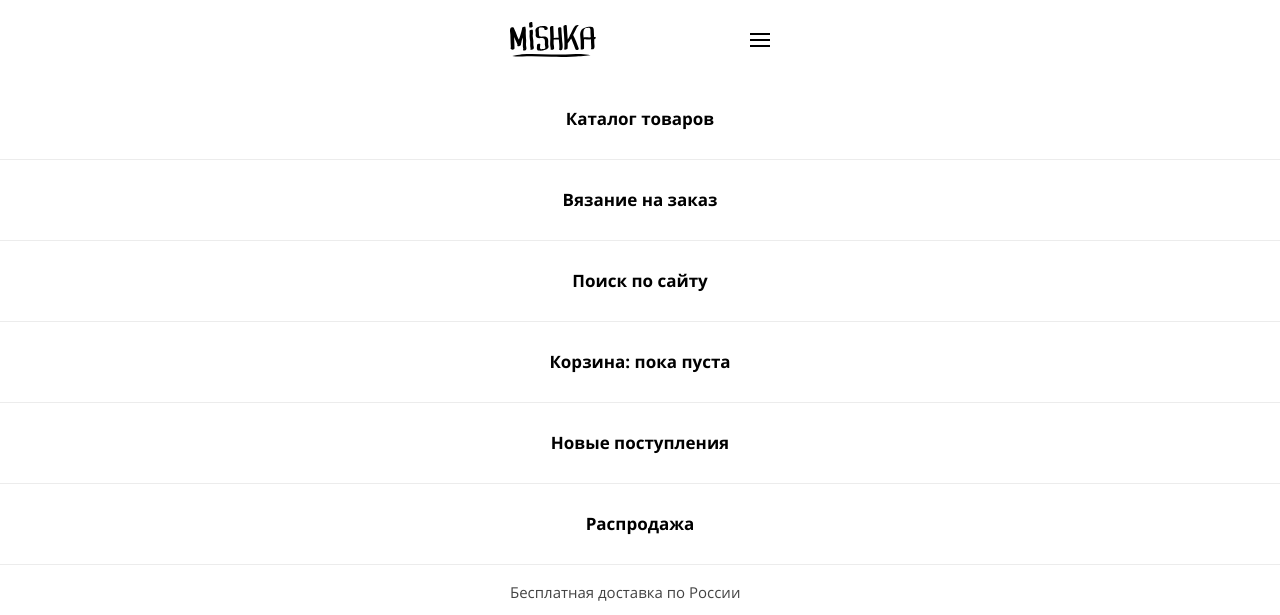
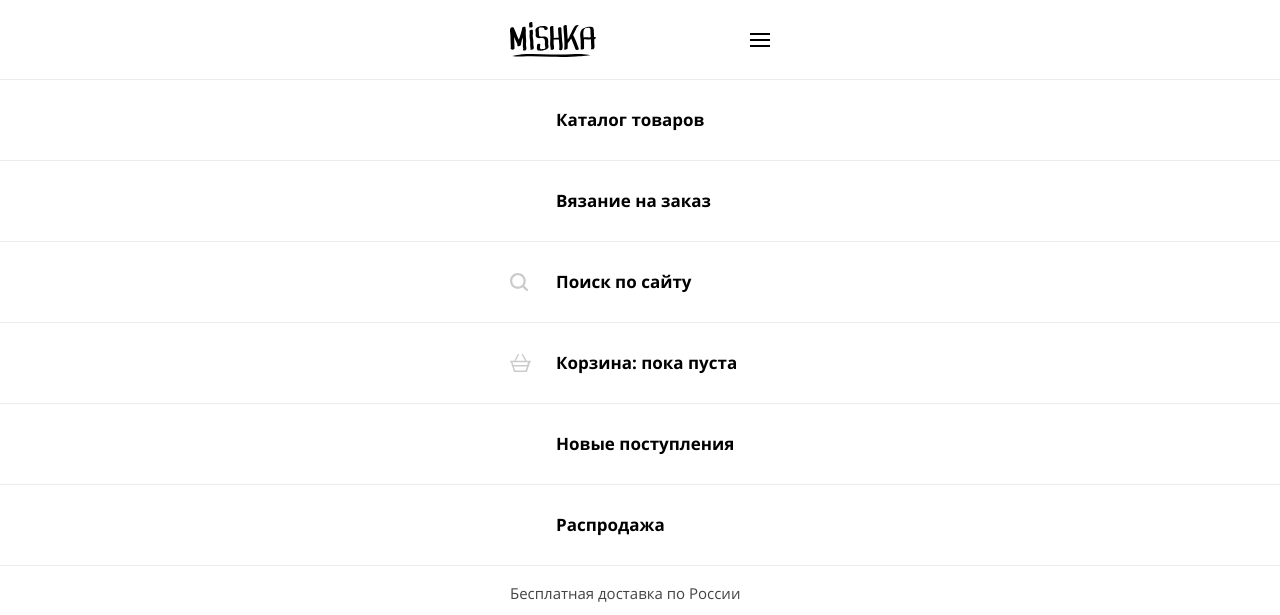
Before and after one commit to krukea/mishka, a website: page source/index.html in a window 1280 px wide. Shown: the top 615 px of the page. Drawn offline with nearby package versions, Linux system fonts and the light colour scheme; files that its build step writes are made by us from their sources.

Commit message:
fix: правки вёрстки выпадающего меню в моб версии

```diff
--- a/source/index.html
+++ b/source/index.html
@@ -23,28 +23,40 @@
 
       <ul class="main-nav__list main-nav__list--primary-list list">
         <li class="main-nav__item">
-          <a class="main-nav__link" href="catalog.html">Каталог товаров</a>
+          <a class="main-nav__item-link" href="catalog.html">Каталог товаров</a>
         </li>
         <li class="main-nav__item">
-          <a class="main-nav__link" href="form.html">Вязание на заказ</a>
+          <a class="main-nav__item-link" href="form.html">Вязание на заказ</a>
         </li>
       </ul>
 
       <ul class="main-nav__list main-nav__list--secondary-list list">
         <li class="main-nav__item">
-          <a class="main-nav__link" href="blank.html">Поиск по сайту</a>
+          <a class="main-nav__item-link" href="blank.html">
+            <svg class="main-nav__item-link-icon" width="18" height="18" fill="none" xmlns="http://www.w3.org/2000/svg">
+              <path
+                d="M17.693 16.057l-3.477-3.477c1.023-1.33 1.534-2.966 1.534-4.705C15.75 3.477 12.273 0 7.875 0S0 3.477 0 7.875s3.477 7.875 7.875 7.875c1.739 0 3.375-.614 4.704-1.534l3.478 3.477c.204.205.409.307.818.307.614 0 1.125-.511 1.125-1.125 0-.204-.102-.511-.307-.818zM2.25 7.875c0-3.068 2.557-5.625 5.625-5.625S13.5 4.807 13.5 7.875 10.943 13.5 7.875 13.5 2.25 10.943 2.25 7.875z"
+                fill="currentColor" />
+            </svg>
+            Поиск по сайту</a>
         </li>
         <li class="main-nav__item">
-          <a class="main-nav__link" href="blank.html">Корзина: пока пуста</a>
+          <a class="main-nav__item-link" href="blank.html">
+            <svg class="main-nav__item-link-icon" width="21" height="18" fill="none" xmlns="http://www.w3.org/2000/svg">
+              <path
+                d="M20.188 6.857h-3.55L13.188.381C12.985 0 12.58-.095 12.174.095s-.507.572-.304.953l3.145 5.81H5.783l3.145-5.81c.202-.381 0-.762-.305-.953-.406-.19-.811 0-1.014.286l-3.45 6.476H.812c-.406 0-.812.286-.812.762 0 .381.304.762.812.762h.202l.914 2.857c-.203.095-.305.286-.305.572 0 .38.305.666.71.666L4.058 18h12.884l1.725-5.524c.405 0 .71-.286.71-.667 0-.19-.102-.476-.304-.57l.912-2.858h.203c.406 0 .812-.286.812-.762 0-.476-.406-.762-.812-.762zm-4.565 9.62H5.073L3.854 12.38h13.087l-1.319 4.095zm1.623-5.525H3.348l-.812-2.666h15.522l-.812 2.666z"
+                fill="currentColor" />
+            </svg>
+            Корзина: пока пуста</a>
         </li>
       </ul>
 
-      <ul class="main-nav__list main-nav__list--extra list list">
+      <ul class="main-nav__list main-nav__list--extra-list list">
         <li class="main-nav__item">
-          <a class="main-nav__link" href="blank.html">Новые поступления</a>
+          <a class="main-nav__item-link" href="blank.html">Новые поступления</a>
         </li>
         <li class="main-nav__item">
-          <a class="main-nav__link" href="blank.html">Распродажа</a>
+          <a class="main-nav__item-link" href="blank.html">Распродажа</a>
         </li>
       </ul>
 
--- a/source/sass/blocks/main-nav.scss
+++ b/source/sass/blocks/main-nav.scss
@@ -59,6 +59,7 @@
 }
 
 .main-nav--closed .main-nav__list,
+.main-nav__list--extra-list,
 .main-nav__special-info {
   @media (max-width: $mobile-only-width) {
     display: none;
@@ -70,22 +71,45 @@
   border-bottom: 1px solid $decor-light-grey;
 }
 
-.main-nav__link {
-  display: block;
-  padding: 28px 0;
-  text-align: center;
+.main-nav__list--primary-list .main-nav__item:first-child {
+  border-top: 1px solid $decor-light-grey;
+}
+
+.main-nav__item-link {
+  position: relative;
+  display: flex;
+  align-items: center;
+  width: 260px;
+  padding: 28px 28px 28px 46px;
+  margin: 0 auto;
 
   color: $basic-black;
   font-weight: bold;
   line-height: 24px;
 
   &:hover {
-    opacity: 0.6;
+    color: $basic-black-60;
+
+    .main-nav__item-link-icon {
+      color: $basic-mint-light;
+      opacity: 1;
+    }
   }
 
   &:active {
-    opacity: 0.3;
+    color: $basic-black-30;
+
+    .main-nav__item-link-icon {
+      color: $basic-mint-light;
+      opacity: 0.3;
+    }
   }
+}
+
+.main-nav__item-link-icon {
+  position: absolute;
+  left: 0;
+  opacity: 0.2;
 }
 
 .main-nav__special-info {
--- a/source/sass/variables.scss
+++ b/source/sass/variables.scss
@@ -1,5 +1,7 @@
 /* Colors */
 $basic-black: rgb(0, 0, 0);
+$basic-black-30: rgba(0, 0, 0, 0.3);
+$basic-black-60: rgba(0, 0, 0, 0.6);
 $basic-white: rgb(255, 255, 255);
 $basic-white-30: rgb(255, 255, 255, 0.3);
 
```
Also changed, not shown: source/blank.html (+6 -6 lines), source/catalog.html (+6 -6 lines), source/form.html (+6 -6 lines), source/img/cart.svg (added), source/img/home-mobile.jpg, source/img/home-mobile.webp, source/img/map-mobile.jpg, source/img/map-mobile.webp, source/img/search.svg (added), source/img/triple-set-mobile.jpg, source/img/triple-set-mobile.webp.
